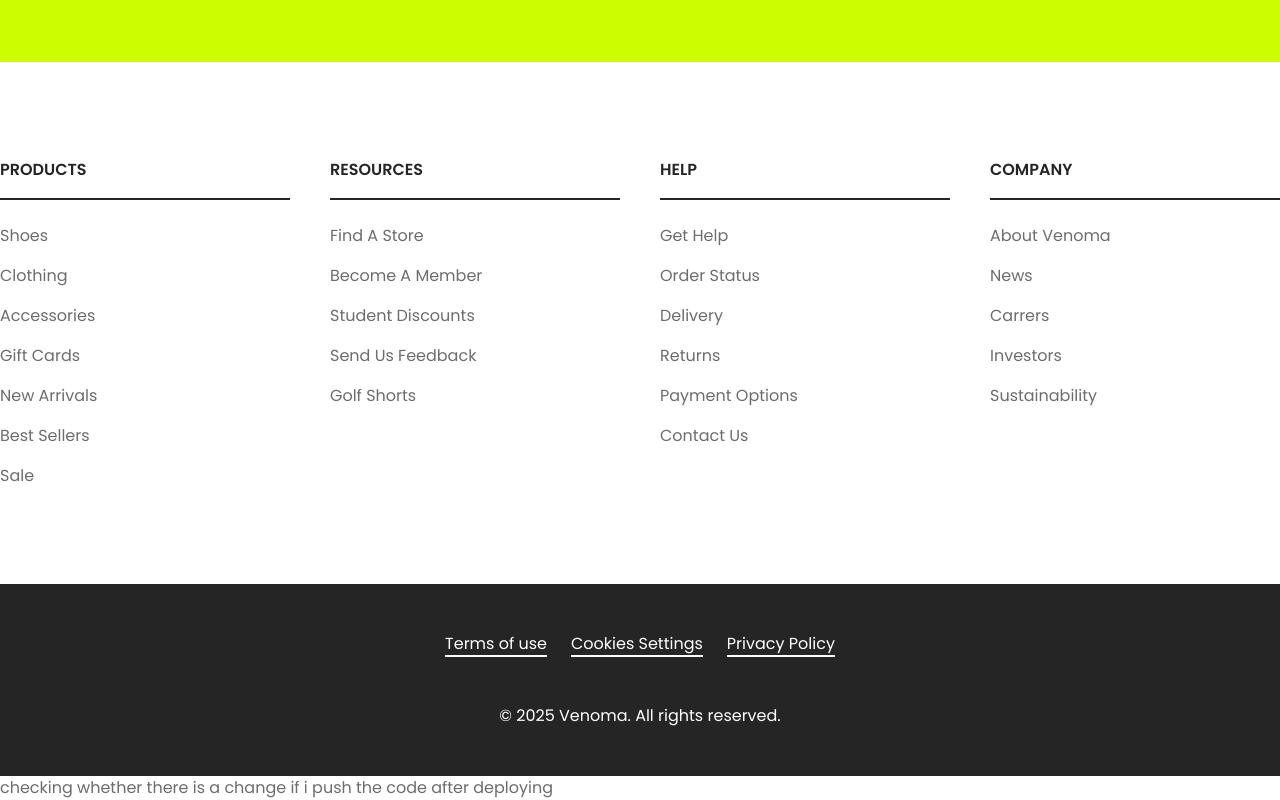
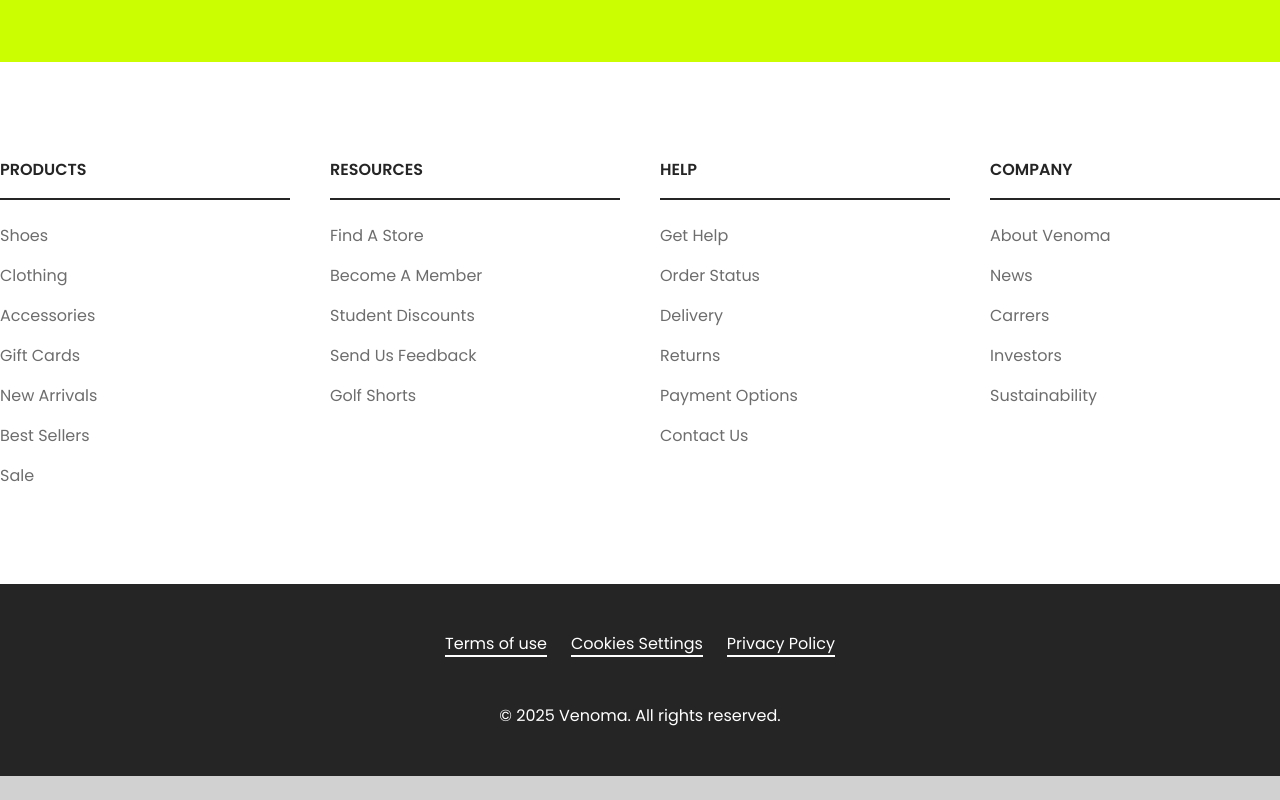
Before and after one commit to KRI5H03/venoma, a Next.js app: page / in a window 1280 px wide. Shown: the part 4174-4974 px from the top of the page. After the commit the page ends 4950 px from the top, so only its background shows below. Built offline with nearby package versions, Linux system fonts and the light colour scheme.

Commit message:
it works to taking the web page to original form

```diff
--- a/app/page.tsx
+++ b/app/page.tsx
@@ -25,9 +25,6 @@
       <Copyright />
       {/* temporary div */}
       {/* <div className='h-1000'></div> */}
-      <div>
-        checking whether there is a change if i push the code after deploying
-      </div>
     </div>
   );
 };
```
